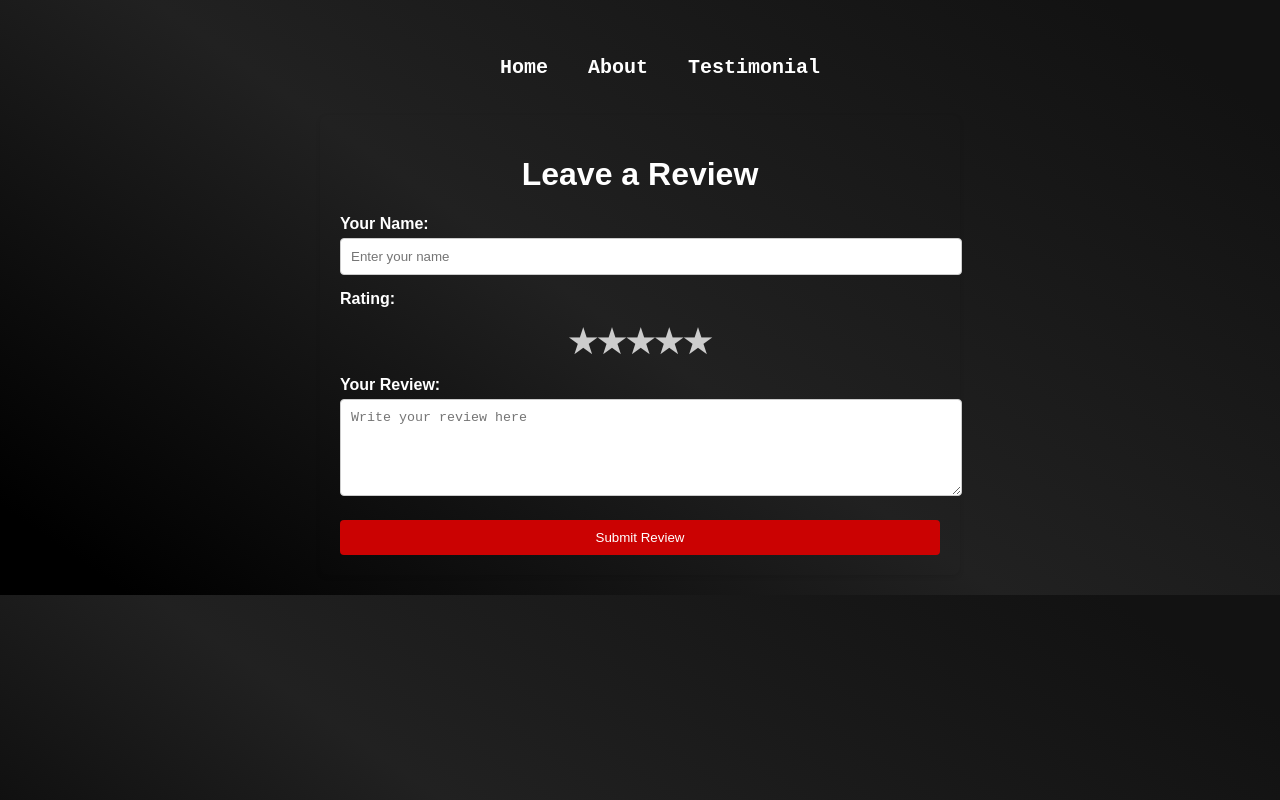
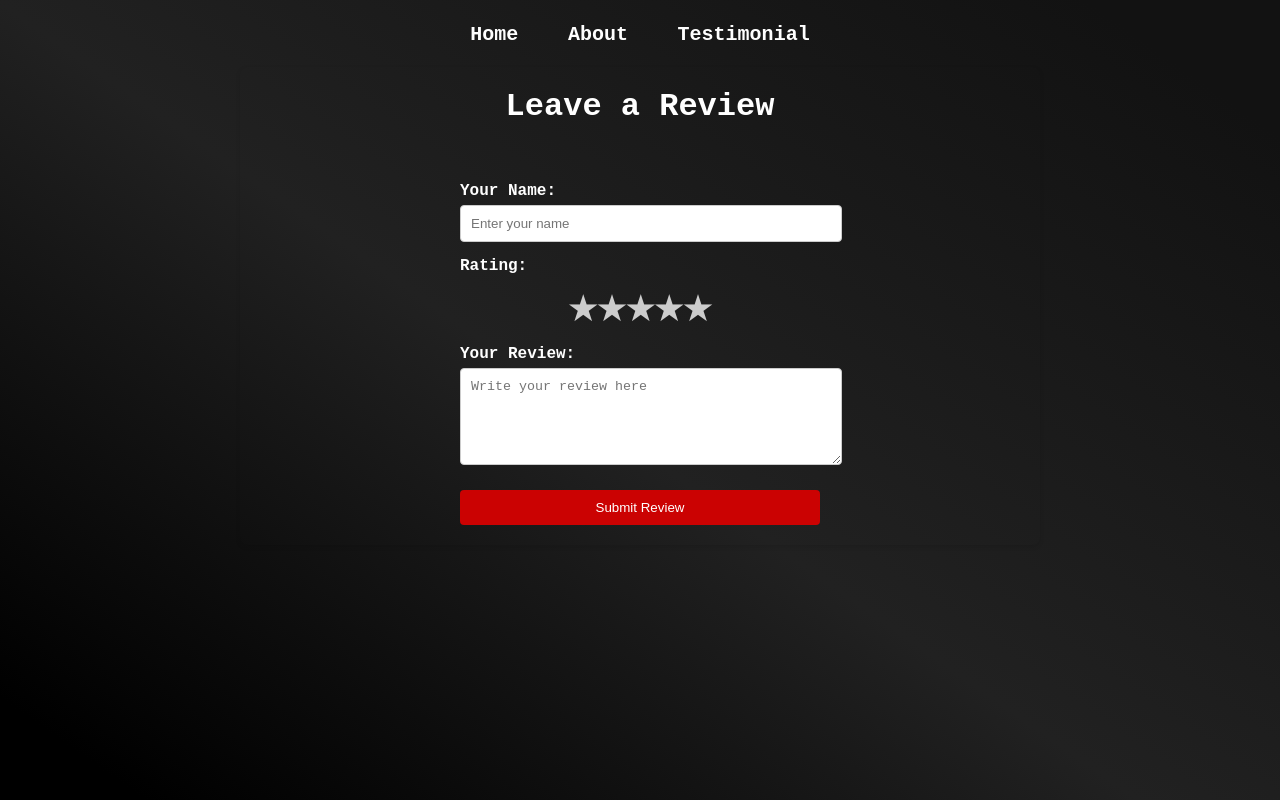
Before and after one commit to dragosreal1214/Clickergame, a website: page testimonial.html in a window 1280 px wide. Drawn offline with Linux system fonts and the light colour scheme.

Commit message:
npm mongodb added + design adjustments + passiveMining functionality

```diff
--- a/index.html
+++ b/index.html
@@ -77,7 +77,7 @@
                         </div>
                     </div>
                     <div class="right-section">
-                        Level <span class="Miner-level">0</span><!--practic dupa ce depaseste 50 gem-uri se trece la nivelul urmator-->
+                        Level <span class="miner-level">0</span><!--practic dupa ce depaseste 50 gem-uri se trece la nivelul urmator-->
                     </div>
                     <div class="next-level-info">
                         <p>
@@ -85,7 +85,7 @@
                         </p>
                     </div>
                 </div>
-                <div class="upgrade" onclick="passiveMining()">
+                <div class="upgrade" onclick="upgradePassiveGemIncrease()">
                     <div class="left-section">
                         <img src="Images/mining.png" alt="" class="white-clicker-img">
                     </div>
@@ -101,7 +101,7 @@
                     </div>
                     <div class="next-level-info">
                         <p>
-                            +<span class="passiveMining-increase">16 gems</span><br/> per click<!--aici e ca un fel de hover -->
+                            <span class="passiveMining-increase">+1 gem</span><br/> per second<!--aici e ca un fel de hover -->
                         </p>
                     </div>
                 </div>
@@ -112,7 +112,7 @@
 
         </div>
     </section>
-
+    <script src="mongodb.js"></script>
     <script src="app.js"></script>
 </body>
 </html>
--- a/testimonial.html
+++ b/testimonial.html
@@ -1,41 +1,64 @@
 <!DOCTYPE html>
 <html lang="en">
+
 <head>
     <meta charset="UTF-8">
     <meta name="viewport" content="width=device-width, initial-scale=1.0">
     <title>About page</title>
     <style>
         body {
-            font-family: Arial, sans-serif;
-            background: linear-gradient(35deg, rgba(0,0,0,1) 6%, rgba(33,33,33,1) 47%, rgba(18,18,18,1) 92%);
+            display: flex;
+            flex-direction: column;
+            align-items: center;
+            height: 100vh;
             margin: 0;
-            padding: 20px;
+            color: white;
+            padding: 0;
+            background: linear-gradient(35deg, rgba(0, 0, 0, 1) 6%, rgba(33, 33, 33, 1) 47%, rgba(18, 18, 18, 1) 92%);
+            user-select: none;
+            box-sizing: border-box;
+            font-family: 'Courier New', Courier, monospace;
         }
+
         .review-container {
-            max-width: 600px;
+            width: 800px;
             margin: 0 auto;
             background-color: transparent;
-            padding: 20px;
+            padding: 0px;
             border-radius: 8px;
             box-shadow: 0 2px 5px rgba(0, 0, 0, 0.1);
+            display: flex;
+            flex-direction: column;
+            align-items: center;
+            justify-content: center;
+        }
+        .review-container form {
+            width: 50%;
+            padding: 20px;
+            box-sizing: border-box;
         }
         h1 {
             text-align: center;
             color: white;
         }
+
         label {
             font-weight: bold;
             display: block;
             margin-top: 15px;
             color: white;
         }
-        input, textarea, select {
+
+        input,
+        textarea,
+        select {
             width: 100%;
             padding: 10px;
             margin-top: 5px;
             border-radius: 4px;
             border: 1px solid #ccc;
         }
+
         button {
             width: 100%;
             padding: 10px;
@@ -46,9 +69,11 @@
             cursor: pointer;
             margin-top: 20px;
         }
+
         button:hover {
             background-color: rgb(242, 2, 2);
         }
+
         /* Star rating CSS */
         .star-rating {
             display: flex;
@@ -56,30 +81,39 @@
             direction: rtl;
             font-size: 2rem;
         }
+
         .star-rating input {
             display: none;
         }
+
         .star-rating label {
             color: #ccc;
             cursor: pointer;
         }
-        .star-rating input:checked ~ label,
+
+        .star-rating input:checked~label,
         .star-rating label:hover,
-        .star-rating label:hover ~ label {
+        .star-rating label:hover~label {
             color: gold;
         }
-        .meniu{
-            display: flex;
-            flex-direction: row;
-            justify-content: center;
 
+        .meniu {
+            list-style-type: none;
+            display: inline;
+            margin: 0;
+            padding: 0;
+            overflow: hidden;
+            position: sticky;
         }
-        .meniu-item
-        {
+
+        .meniu-item {
             display: inline-block;
         }
-        li a/*pentru meniu*/
-        {
+
+        li a
+
+        /*pentru meniu*/
+            {
             display: block;
             text-align: center;
             padding: 0px 20px;
@@ -90,18 +124,19 @@
             font-family: 'Courier New', Courier, monospace;
 
         }
-        li a:hover
-        {
+
+        li a:hover {
             /* background-color:rgb(203, 2, 2); */
-            color:white;
+            color: white;
             padding: 0px 20px;
             cursor: pointer;
             font-family: 'Courier New', Courier, monospace;
         }
-        li h1:hover
-        {
-            color:white;
+
+        li h1:hover {
+            color: white;
         }
+
         .hover-underline-animation {
             display: inline-block;
             position: relative;
@@ -118,18 +153,25 @@
             background-color: white;
             transition: transform 0.25s ease-out;
         }
+
         .hover-underline-animation:hover::after {
             transform: scaleX(1);
         }
-
     </style>
 </head>
+
 <body>
     <nav>
         <ul class="meniu">
-            <li class="meniu-item hover-underline-animation center"><h1><a href="index.html">Home</a></h1></li>
-            <li class="meniu-item hover-underline-animation center"><h1><a href="about.html">About</a></h1></li>
-            <li class="meniu-item hover-underline-animation center"><h1><a href="testimonial.html">Testimonial</a></h1></li>
+            <li class="meniu-item">
+                <h1><a class="hover-underline-animation center" href="index.html">Home</a></h1>
+            </li>
+            <li class="meniu-item">
+                <h1><a class="hover-underline-animation center" href="about.html">About</a></h1>
+            </li>
+            <li class="meniu-item">
+                <h1><a class="hover-underline-animation center" href="testimonial.html">Testimonial</a></h1>
+            </li>
         </ul>
     </nav>
 
@@ -144,7 +186,7 @@
                 <label for="rating">Rating:</label>
                 <div class="star-rating">
                     <input type="radio" id="star5" name="rating" value="5">
-                     <label for="star5">&#9733;</label>
+                    <label for="star5">&#9733;</label>
 
                     <input type="radio" id="star4" name="rating" value="4">
                     <label for="star4">&#9733;</label>
@@ -163,10 +205,11 @@
 
             <label for="message">Your Review:</label>
             <textarea id="message" name="message" rows="5" placeholder="Write your review here" required></textarea>
-            <div style="display: flex;justify-content: center;flex-direction: column;align-items: center;">
-                <button type="submit">Submit Review</button>
-            </div>
+            <button type="submit">Submit Review</button>
         </form>
+        <div style="display: flex;justify-content: center;flex-direction: column;align-items: center;">
+        </div>
     </div>
 </body>
+
 </html>
```
Also changed, not shown: app.js (+44 -52 lines), mongodb.js (added, +54 -0 lines), package.json (added, +15 -0 lines), 1 other file.
